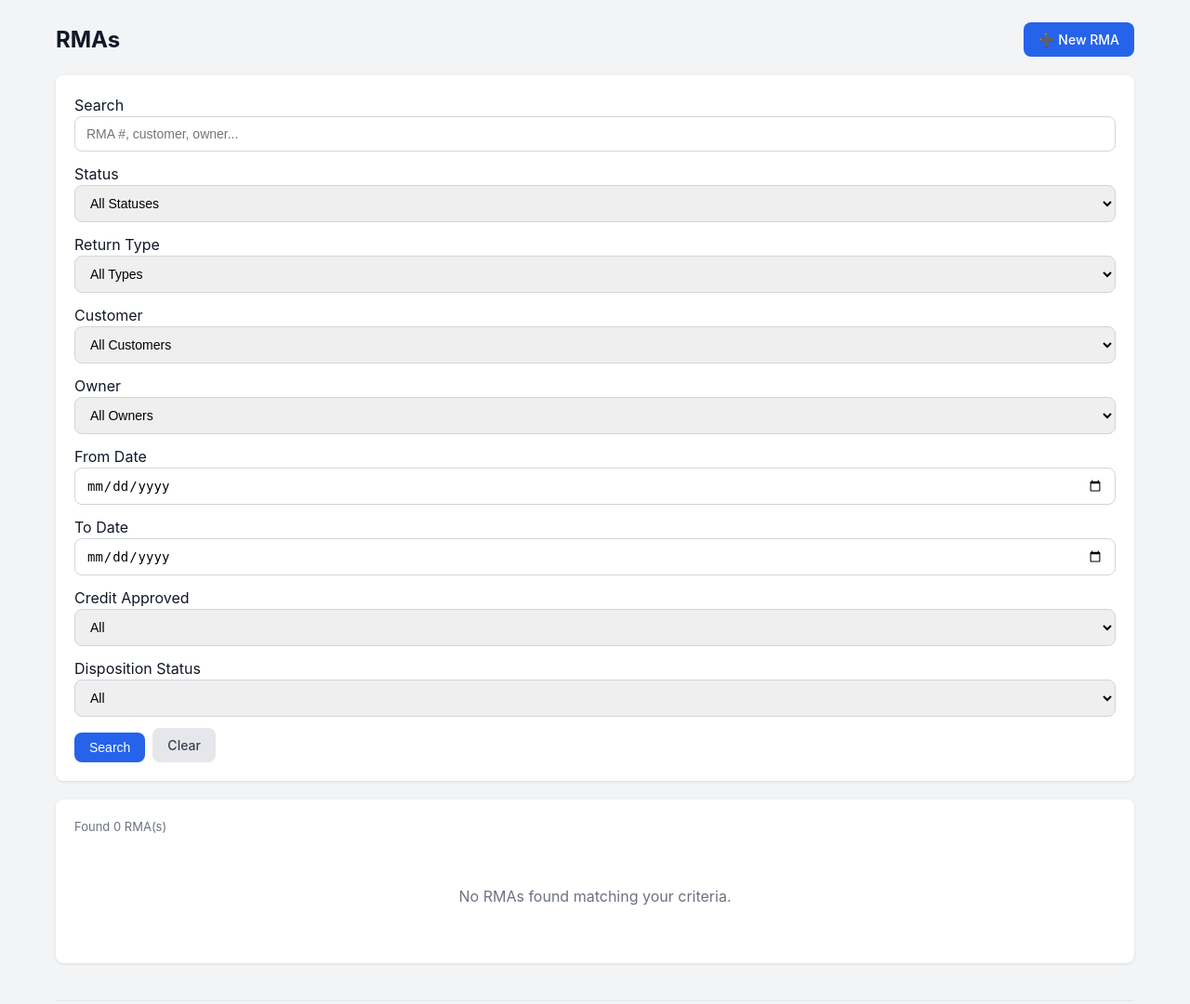
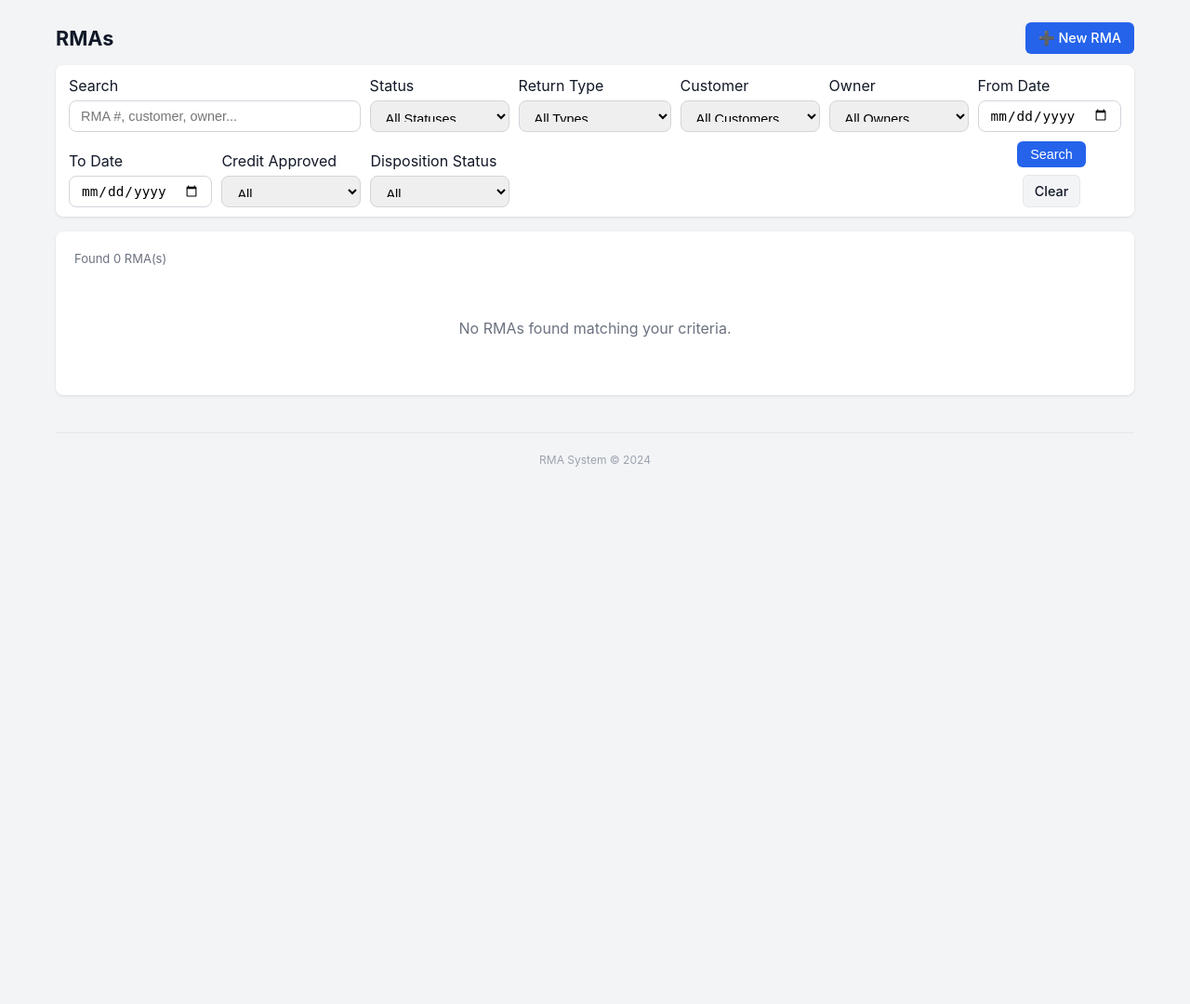
Before and after one commit to general-pattern/RMA, a Flask app: page /rmas in a window 1280 px wide. Shown: the part 84-1164 px from the top of the page at 93% size. After the commit the page ends 586 px from the top, so only its background shows below. Run offline with Flask 3, Linux system fonts and the light colour scheme; the visitor is signed in with stand-in values (Sample User, id 1); data comes from the database, SQL or seed files in the repository; data that the repository does not hold is empty.

Commit message:
update message

```diff
--- a/static/style.css
+++ b/static/style.css
@@ -409,3 +409,99 @@ textarea { resize: vertical; min-height: 80px; }
 .stat-draft { border-left-color: #6b7280; }
 .stat-urgent { border-left-color: #dc2626; }
 .stat-rejected { border-left-color: #6b7280; }
+
+/* ---------- RMA list: compact filter row ---------- */
+
+.page-header {
+  display: flex;
+  align-items: center;
+  justify-content: space-between;
+  margin-bottom: 12px;
+}
+
+.page-header h2 {
+  margin: 0;
+  font-size: 1.35rem;
+}
+
+.btn-primary {
+  display: inline-flex;
+  align-items: center;
+  justify-content: center;
+  padding: 6px 14px;
+  border-radius: 6px;
+  font-size: 0.9rem;
+  background: var(--primary, #2563eb);
+  color: #fff;
+  border: none;
+  text-decoration: none;
+  cursor: pointer;
+}
+
+.btn-secondary {
+  display: inline-flex;
+  align-items: center;
+  justify-content: center;
+  padding: 6px 12px;
+  border-radius: 6px;
+  font-size: 0.9rem;
+  background: #f3f4f6;
+  color: #111827;
+  border: 1px solid #e5e7eb;
+  text-decoration: none;
+  cursor: pointer;
+}
+
+/* Filter card becomes a horizontal bar */
+.filter-card {
+  padding: 10px 14px;
+  margin-bottom: 16px;
+}
+
+.filter-form {
+  width: 100%;
+}
+
+.filter-grid {
+  display: flex;
+  flex-wrap: wrap;
+  gap: 10px;
+  align-items: flex-end;
+}
+
+/* Each single filter */
+.filter-group {
+  min-width: 150px;
+  display: flex;
+  flex-direction: column;
+  gap: 4px;
+}
+
+/* Make the search box wider */
+.filter-group:first-child {
+  flex: 2 1 260px;
+}
+
+.filter-group input,
+.filter-group select {
+  height: 34px;
+  font-size: 0.9rem;
+}
+
+/* Push the Search/Clear buttons to the far right */
+.filter-actions {
+  margin-left: auto;
+  display: flex;
+  gap: 8px;
+  align-items: center;
+}
+
+/* On smaller screens, let it wrap nicely */
+@media (max-width: 900px) {
+  .filter-actions {
+    width: 100%;
+    justify-content: flex-start;
+    margin-left: 0;
+    margin-top: 4px;
+  }
+}
```
Also changed, not shown: templates/index.html (+47 -31 lines).
